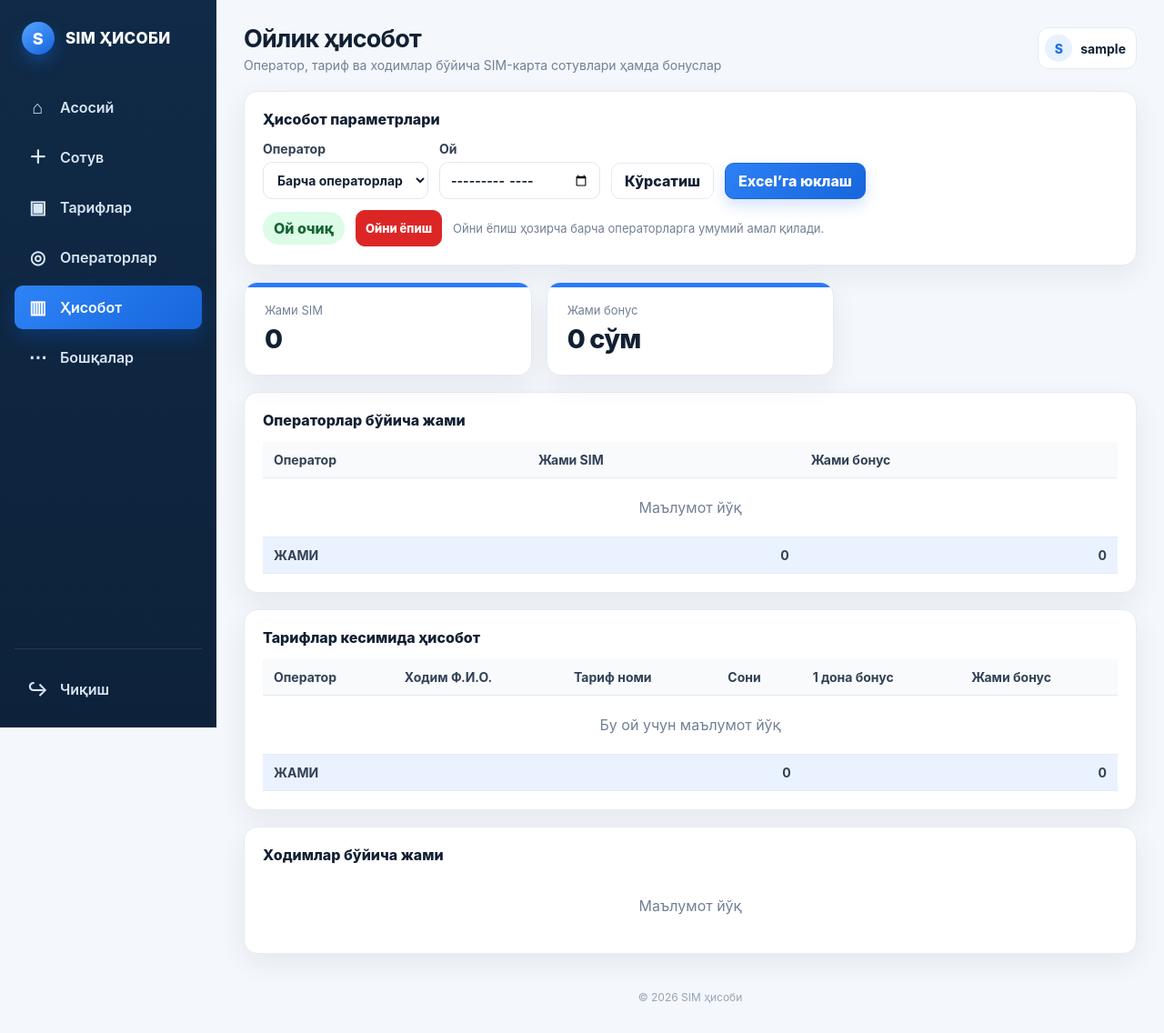
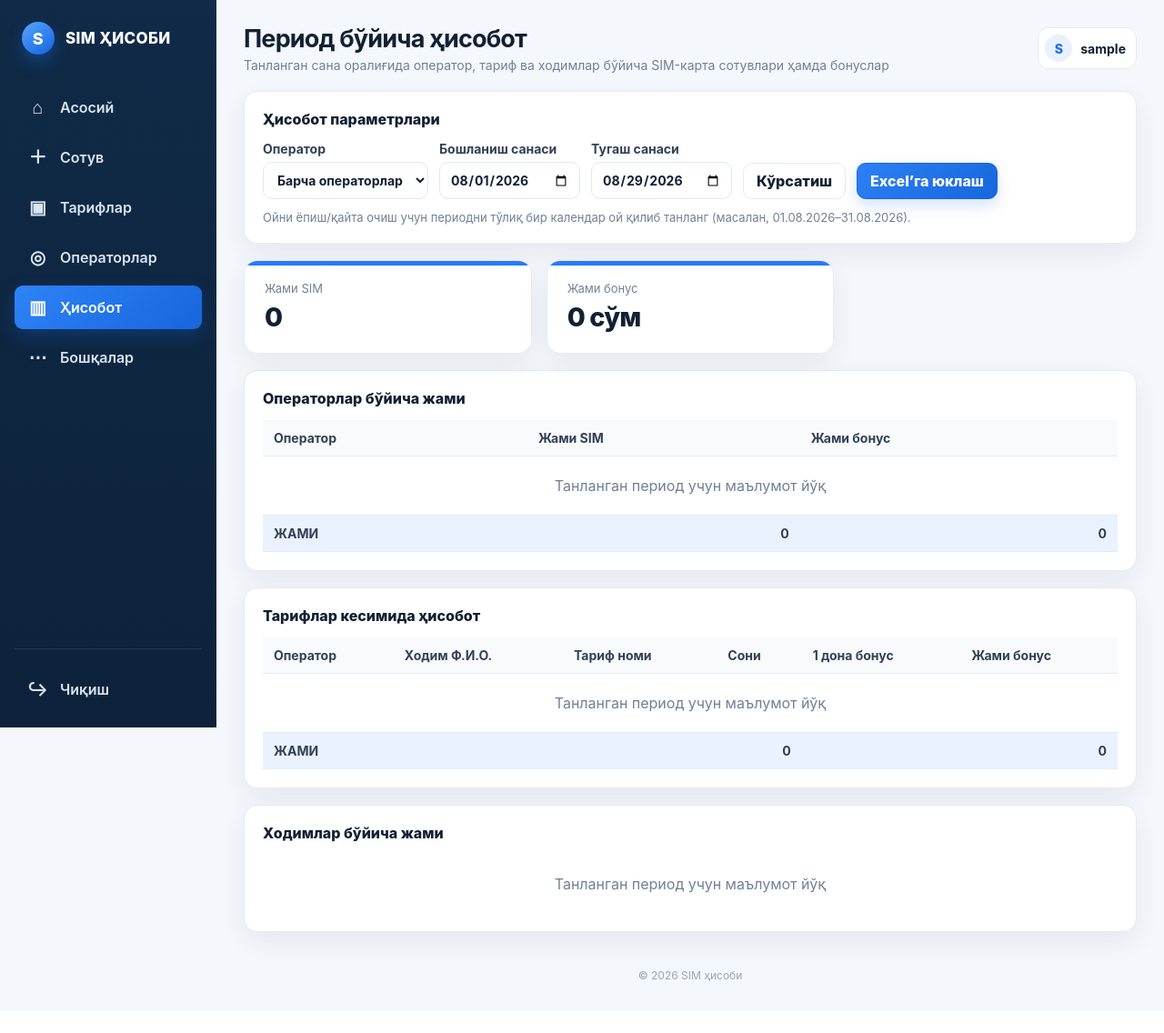
Before and after one commit to botir6-blip/gsm, a Flask app: page /report in a window 1280 px wide. Shown: the whole page at 91% size. After the commit the page ends 1079 px from the top, so only its background shows below. Run offline with Flask 3, Linux system fonts and the light colour scheme; the visitor is signed in with stand-in values (Sample User, id 1); some libraries are stand-ins or nearby versions.

Commit message:
Add files via upload

```diff
--- a/templates/report.html
+++ b/templates/report.html
@@ -1,7 +1,7 @@
 {% extends "base.html" %}
-{% block title %}Ойлик ҳисобот{% endblock %}
-{% block header %}Ойлик ҳисобот{% endblock %}
-{% block subheader %}Оператор, тариф ва ходимлар бўйича SIM-карта сотувлари ҳамда бонуслар{% endblock %}
+{% block title %}Период бўйича ҳисобот{% endblock %}
+{% block header %}Период бўйича ҳисобот{% endblock %}
+{% block subheader %}Танланган сана оралиғида оператор, тариф ва ходимлар бўйича SIM-карта сотувлари ҳамда бонуслар{% endblock %}
 {% block content %}
 <section class="panel">
     <div class="panel-title">Ҳисобот параметрлари</div>
@@ -14,31 +14,45 @@
                 {% endfor %}
             </select>
         </label>
-        <label>Ой
-            <input type="month" name="month" value="{{ month }}">
+        <label>Бошланиш санаси
+            <input type="date" name="date_from" value="{{ date_from }}" required>
+        </label>
+        <label>Тугаш санаси
+            <input type="date" name="date_to" value="{{ date_to }}" required>
         </label>
         <button class="btn" type="submit">Кўрсатиш</button>
-        <a class="btn primary" href="{{ url_for('report_export', month=month, operator_id=operator_id) }}">Excel’га юклаш</a>
+        <a class="btn primary" href="{{ url_for('report_export', date_from=date_from, date_to=date_to, operator_id=operator_id) }}">Excel’га юклаш</a>
     </form>
+
+    {% if lock_month %}
     <div class="month-status">
         {% if closed %}
-            <span class="badge locked">Ой ёпилган</span>
+            <span class="badge locked">{{ lock_month }} ойи ёпилган</span>
             <form method="post" action="{{ url_for('month_open') }}" class="mini-form">
-                <input type="hidden" name="month" value="{{ month }}">
+                <input type="hidden" name="month" value="{{ lock_month }}">
+                <input type="hidden" name="date_from" value="{{ date_from }}">
+                <input type="hidden" name="date_to" value="{{ date_to }}">
                 <input type="hidden" name="operator_id" value="{{ operator_id }}">
                 <input type="text" name="reason" placeholder="Қайта очиш сабаби" required>
                 <button class="btn small" type="submit">Ойни қайта очиш</button>
             </form>
         {% else %}
-            <span class="badge open">Ой очиқ</span>
+            <span class="badge open">{{ lock_month }} ойи очиқ</span>
             <form method="post" action="{{ url_for('month_close') }}" class="mini-form">
-                <input type="hidden" name="month" value="{{ month }}">
+                <input type="hidden" name="month" value="{{ lock_month }}">
+                <input type="hidden" name="date_from" value="{{ date_from }}">
+                <input type="hidden" name="date_to" value="{{ date_to }}">
                 <input type="hidden" name="operator_id" value="{{ operator_id }}">
                 <button class="btn small danger-btn" type="submit" onclick="return confirm('Ой ёпилса, барча операторлар маълумотлари ўзгартирилмайди. Давом этасизми?')">Ойни ёпиш</button>
             </form>
         {% endif %}
         <span class="muted small">Ойни ёпиш ҳозирча барча операторларга умумий амал қилади.</span>
     </div>
+    {% else %}
+    <div class="month-status">
+        <span class="muted small">Ойни ёпиш/қайта очиш учун периодни тўлиқ бир календар ой қилиб танланг (масалан, 01.08.2026–31.08.2026).</span>
+    </div>
+    {% endif %}
 </section>
 
 <div class="cards-grid">
@@ -61,7 +75,7 @@
             {% for row in operator_summary %}
             <tr><td>{{ row.operator_name }}</td><td class="num">{{ row.total_qty|qty }}</td><td class="num strong">{{ row.total_bonus|money }}</td></tr>
             {% else %}
-            <tr><td colspan="3" class="empty">Маълумот йўқ</td></tr>
+            <tr><td colspan="3" class="empty">Танланган период учун маълумот йўқ</td></tr>
             {% endfor %}
             </tbody>
             <tfoot><tr><th>ЖАМИ</th><th class="num">{{ totals.total_qty|qty }}</th><th class="num">{{ totals.total_bonus|money }}</th></tr></tfoot>
@@ -85,7 +99,7 @@
                 <td class="num strong">{{ row.total_bonus|money }}</td>
             </tr>
             {% else %}
-            <tr><td colspan="6" class="empty">Бу ой учун маълумот йўқ</td></tr>
+            <tr><td colspan="6" class="empty">Танланган период учун маълумот йўқ</td></tr>
             {% endfor %}
             </tbody>
             <tfoot><tr><th colspan="3">ЖАМИ</th><th class="num">{{ totals.total_qty|qty }}</th><th></th><th class="num">{{ totals.total_bonus|money }}</th></tr></tfoot>
@@ -125,7 +139,7 @@
         </div>
     </div>
     {% else %}
-    <div class="empty">Маълумот йўқ</div>
+    <div class="empty">Танланган период учун маълумот йўқ</div>
     {% endfor %}
 
     {% if employee_summary_by_operator|length > 1 %}
```
